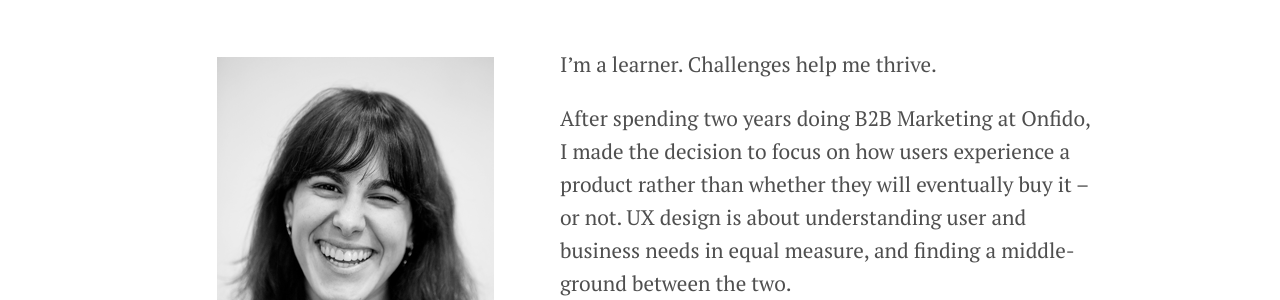
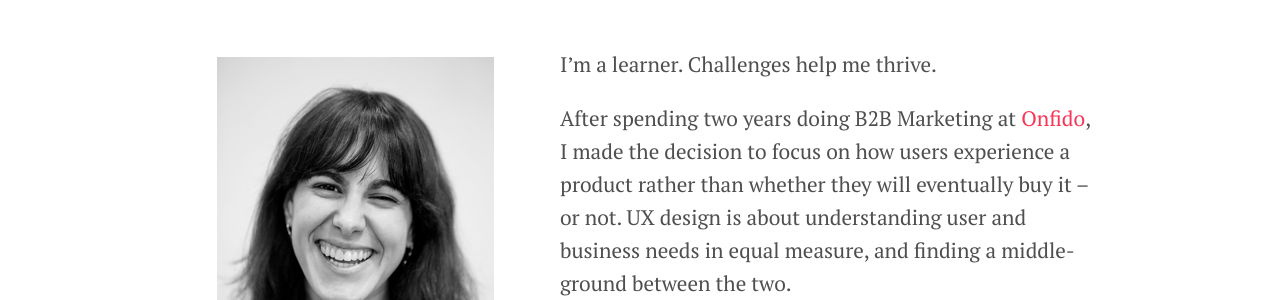
Before and after one commit to irenealgi/irenealegre.com, a Jekyll site: the page built from about.md, in a window 1280 px wide. Shown: the part 239-539 px from the top of the page. Built offline with Jekyll 4.4.1, drawn with Linux system fonts in a browser that asks for light colours; part of the change alters nothing that is shown.

```diff
--- a/about.md
+++ b/about.md
@@ -5,7 +5,7 @@ title: "About Me"
 
 I’m a learner. Challenges help me thrive.
 
-After spending two years doing B2B Marketing at Onfido, I made the decision to focus on how users experience a product rather than whether they will eventually buy it – or not. UX design is about understanding user and business needs in equal measure, and finding a middle-ground between the two.
+After spending two years doing B2B Marketing at [Onfido](www.onfido.com){:target="_blank"}, I made the decision to focus on how users experience a product rather than whether they will eventually buy it – or not. UX design is about understanding user and business needs in equal measure, and finding a middle-ground between the two.
 
 I enjoy solving problems and coming up with universal solutions that will stand the test of time and will make sense to as many users as possible.
 
```
